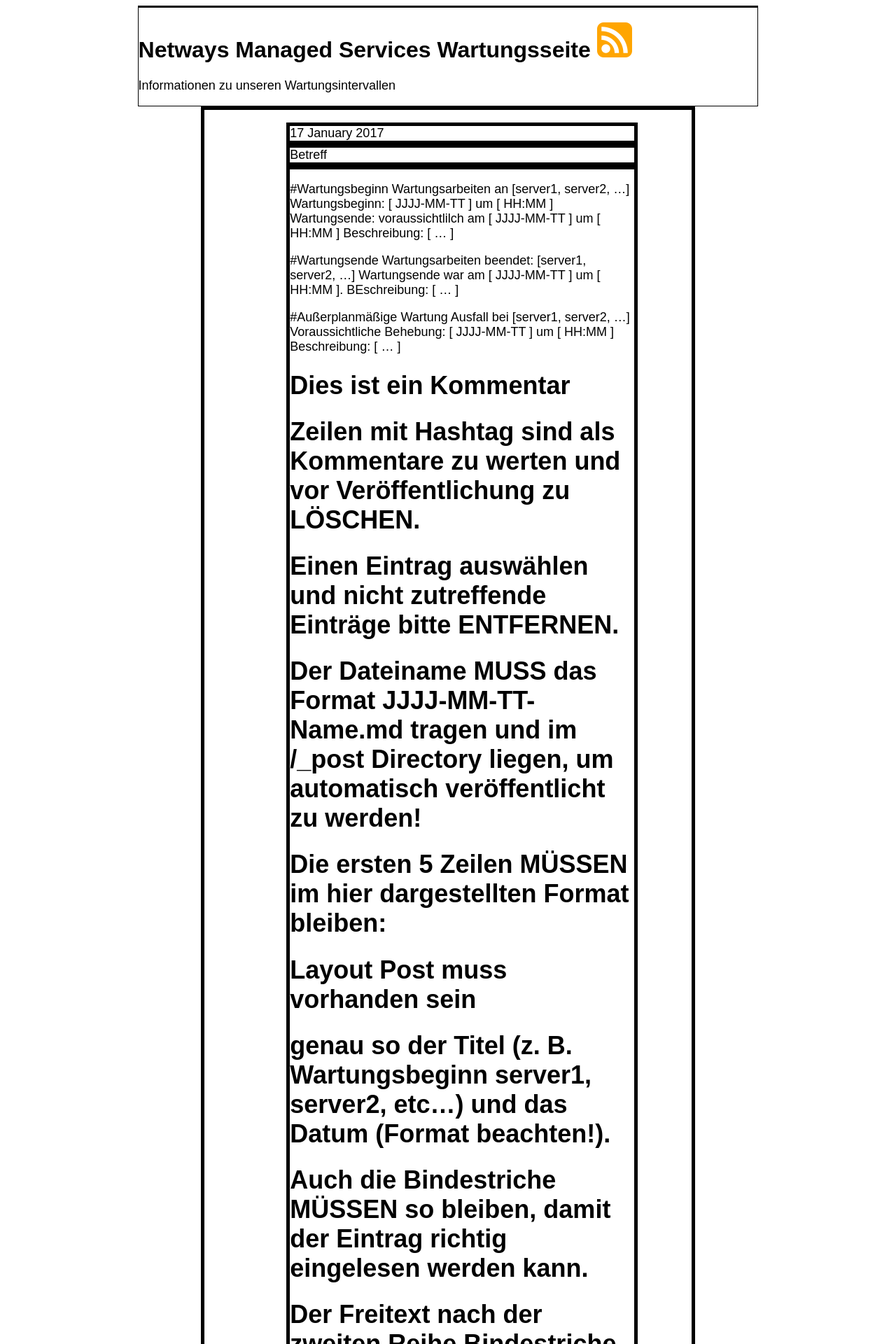
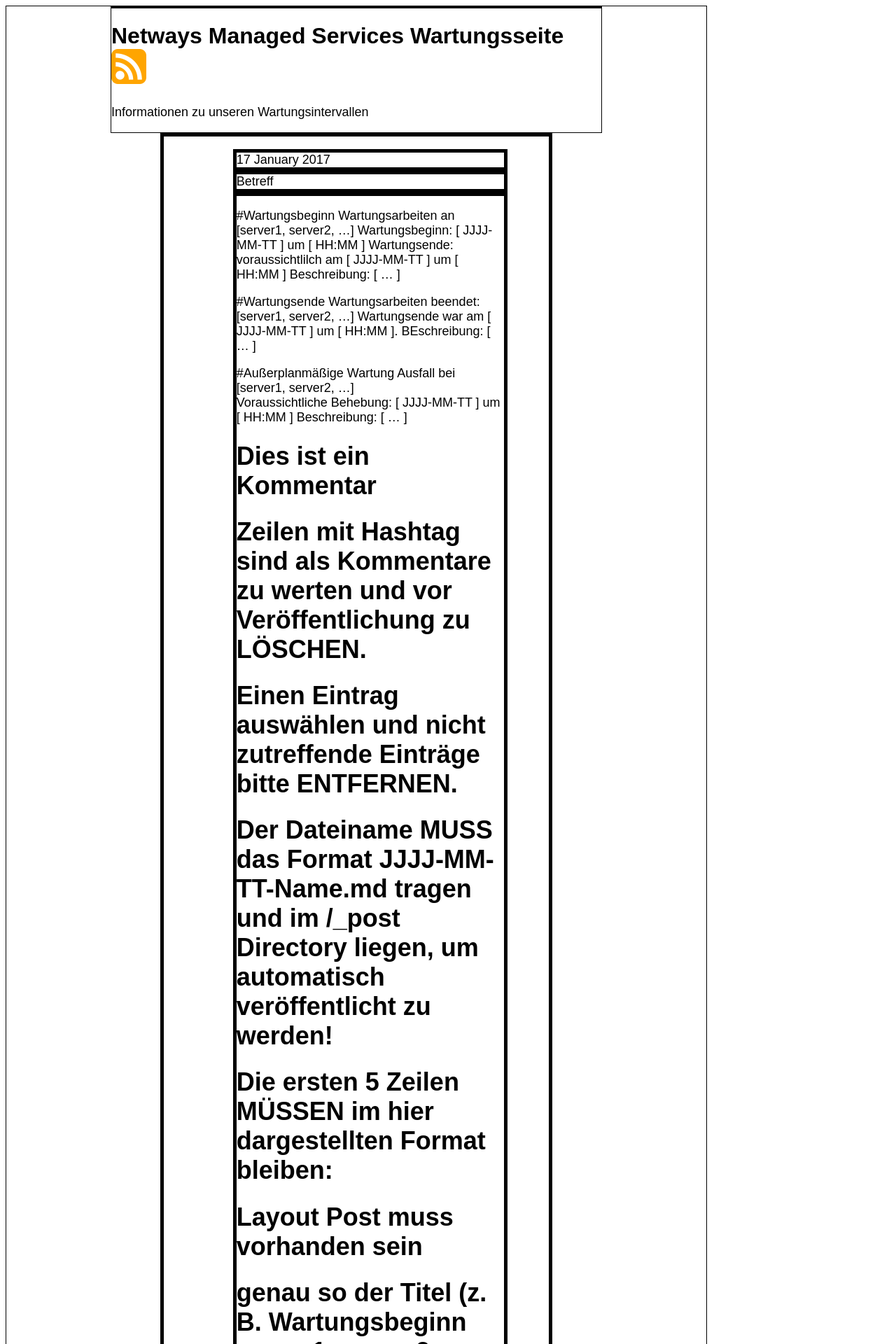
Before and after one commit to Storagegirl/storagegirl.github.io, a Jekyll site: the page built from index.html, in a window 1280 px wide. Shown: the top 1920 px of the page at 70% size. Built offline with Jekyll 4.4.1, drawn with Linux system fonts in a browser that asks for light colours.

Commit message:
Update index.html

```diff
--- a/index.html
+++ b/index.html
@@ -3,6 +3,7 @@
 title: Wartungsübersicht
 ---
 
+<div id="container" style="position:centered; width:1000px; border:1px solid black">
 <div class=boxsocial>
 
 </div>
@@ -31,3 +32,4 @@
 
 	</ul>
 </div>
+</div>
```
